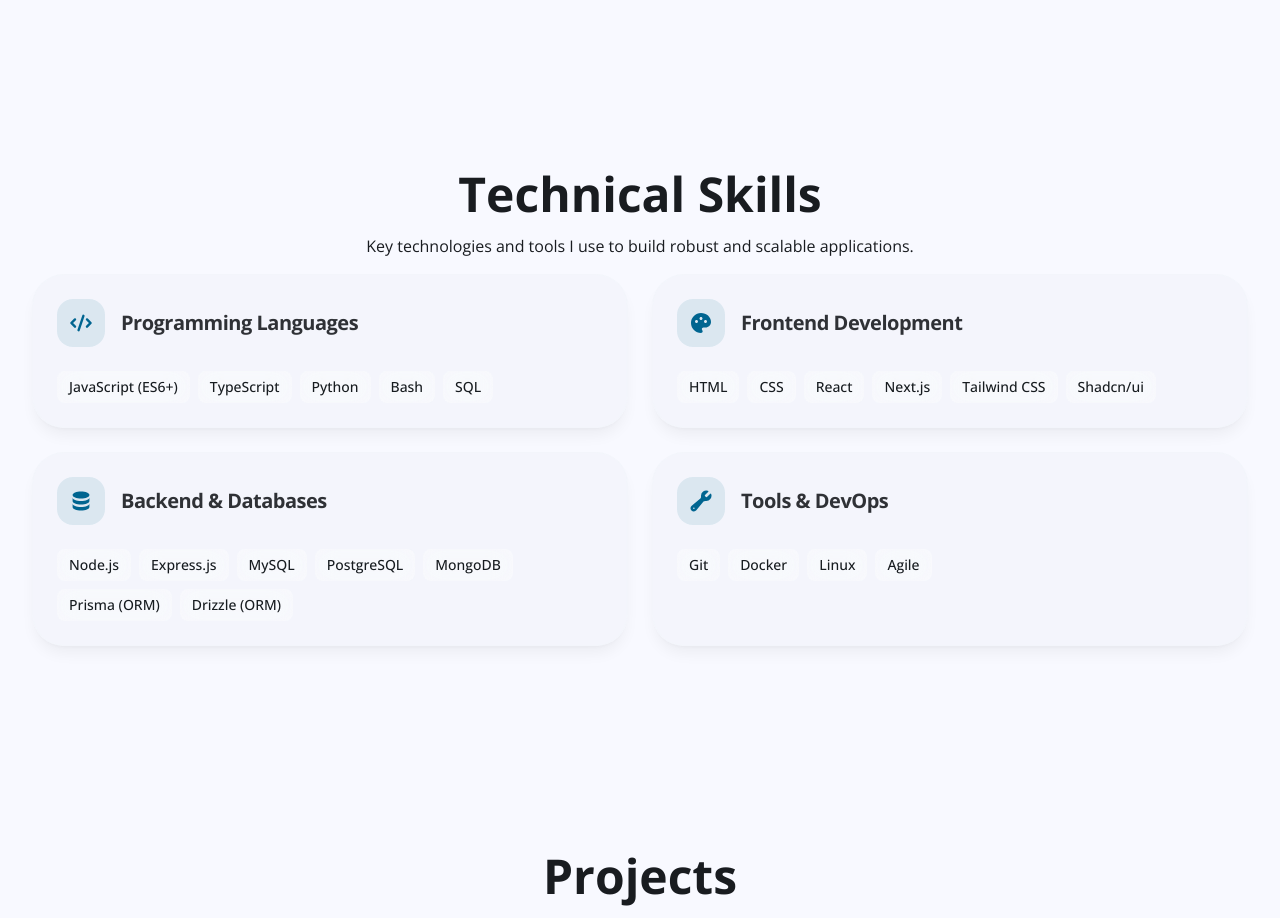
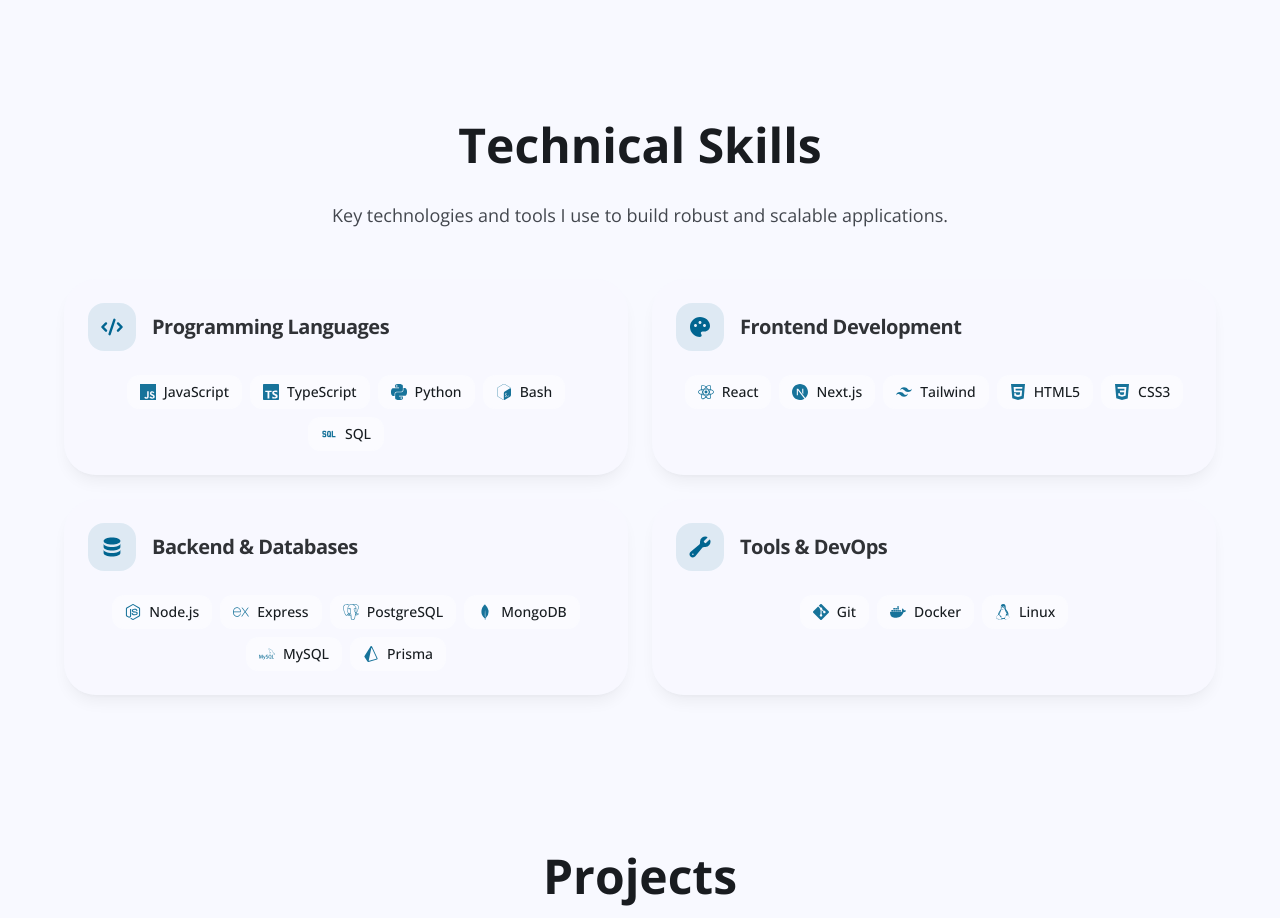
Before and after one commit to fernandobouchet/fernandobouchet.github.io, a Next.js app: page / in a window 1280 px wide. Shown: the part 820-1738 px from the top of the page. Built offline with nearby package versions, Linux system fonts and the light colour scheme.

Commit message:
feat: update 'skills' section

```diff
--- a/components/skills/skill-card.tsx
+++ b/components/skills/skill-card.tsx
@@ -2,13 +2,14 @@
 
 import { motion } from "motion/react";
 import { CardBackground } from "../projects/card/card-background";
-import { Badge } from "../ui/badge";
-import { ReactNode } from "react";
+import { ElementType, ReactNode } from "react";
+
+export type SkillItem = string | { name: string; icon: ElementType };
 
 interface Props {
   title: string;
-  icon: ReactNode; // Usamos ReactNode que es más flexible para iconos
-  items: string[];
+  icon: ReactNode;
+  items: SkillItem[];
 }
 
 const SkillCard = ({ title, icon, items }: Props) => {
@@ -26,27 +27,17 @@ const SkillCard = ({ title, icon, items }: Props) => {
       viewport={{ once: true, margin: "-50px" }}
       className="
         relative group flex flex-col h-full overflow-hidden
-        /* FORMA: Muy redondeada estilo Android 16 */
-        rounded-[32px] p-6
-        /* GLASS: Fondo secundario translúcido + Blur fuerte */
-        bg-secondary/20 dark:bg-secondary/30
+        rounded-4xl p-6
         backdrop-blur-2xl
-        /* BORDE: Sutil o inexistente (confiamos en la sombra/luz) */
-        border border-white/5
-        /* SOMBRA: Elevación suave */
         shadow-lg shadow-black/5
-        /* HOVER: Pequeña escala y aumento de luz */
-        transition-all duration-500 hover:scale-[1.02] hover:bg-secondary/40
+        transition-all duration-500
       "
     >
-      {/* Fondo animado (Asumiendo que CardBackground maneja su propio posicionamiento absolute) */}
       <div className="absolute inset-0 opacity-50 group-hover:opacity-100 transition-opacity duration-500">
         <CardBackground />
       </div>
 
-      {/* Encabezado de la Tarjeta */}
       <div className="relative z-10 mb-6 flex items-center gap-4">
-        {/* ICONO ENCAPSULADO (Estilo Material You) */}
         <div
           className="
           flex items-center justify-center w-12 h-12 rounded-2xl
@@ -64,22 +55,29 @@ const SkillCard = ({ title, icon, items }: Props) => {
         </h3>
       </div>
 
-      {/* Lista de Badges */}
-      <div className="relative z-10 flex flex-wrap gap-2">
-        {items.map((item, index) => (
-          <Badge
-            key={index}
-            text={item}
-            // Pasamos estilos extra al Badge para que sea 'Glass' también
-            className="
-              bg-white/40 dark:bg-white/5
-              hover:bg-primary/10 dark:hover:bg-primary/20
-              text-secondary-foreground font-medium
-              backdrop-blur-md border-0
-              px-3 py-1.5 rounded-lg
-            "
-          />
-        ))}
+      <div className="relative z-10 flex flex-wrap gap-2 justify-center">
+        {items.map((item, index) => {
+          const isObject = typeof item === "object";
+          const name = isObject ? item.name : item;
+          const Icon = isObject ? item.icon : null;
+
+          return (
+            <div
+              key={index}
+              className="
+                flex items-center gap-2 px-3 py-1.5 rounded-xl
+                text-sm font-medium transition-colors duration-200
+                bg-white/40 dark:bg-white/5
+                text-secondary-foreground
+                 border border-white/5
+                cursor-default select-none
+              "
+            >
+              {Icon && <Icon className="w-4 h-4 text-primary opacity-90" />}
+              <span>{name}</span>
+            </div>
+          );
+        })}
       </div>
     </motion.div>
   );
--- a/components/skills/skills.tsx
+++ b/components/skills/skills.tsx
@@ -4,9 +4,32 @@ import { useContext } from "react";
 import { SectionContainer } from "../ui/section-container";
 import { LanguageContext } from "@/context/language-context";
 import { SkillCard } from "./skill-card";
+
 import { HiCode, HiDatabase } from "react-icons/hi";
 import { HiWrench } from "react-icons/hi2";
 import { RiPaletteFill } from "react-icons/ri";
+
+import {
+  SiJavascript,
+  SiTypescript,
+  SiPython,
+  SiGnubash,
+  SiHtml5,
+  SiCss3,
+  SiReact,
+  SiNextdotjs,
+  SiTailwindcss,
+  SiNodedotjs,
+  SiExpress,
+  SiMysql,
+  SiPostgresql,
+  SiMongodb,
+  SiPrisma,
+  SiGit,
+  SiDocker,
+  SiLinux,
+} from "react-icons/si";
+import { TbSql } from "react-icons/tb";
 
 const Skills = () => {
   const { texts } = useContext(LanguageContext);
@@ -16,43 +39,61 @@ const Skills = () => {
       id: 1,
       title: texts.skills.languages,
       icon: <HiCode />,
-      items: ["JavaScript (ES6+)", "TypeScript", "Python", "Bash", "SQL"],
+      items: [
+        { name: "JavaScript", icon: SiJavascript },
+        { name: "TypeScript", icon: SiTypescript },
+        { name: "Python", icon: SiPython },
+        { name: "Bash", icon: SiGnubash },
+        { name: "SQL", icon: TbSql },
+      ],
     },
     {
       id: 2,
       title: texts.skills.frontend,
       icon: <RiPaletteFill />,
-      items: ["HTML", "CSS", "React", "Next.js", "Tailwind CSS", "Shadcn/ui"],
+      items: [
+        { name: "React", icon: SiReact },
+        { name: "Next.js", icon: SiNextdotjs },
+        { name: "Tailwind", icon: SiTailwindcss },
+        { name: "HTML5", icon: SiHtml5 },
+        { name: "CSS3", icon: SiCss3 },
+      ],
     },
     {
       id: 3,
       title: texts.skills.backend,
       icon: <HiDatabase />,
       items: [
-        "Node.js",
-        "Express.js",
-        "MySQL",
-        "PostgreSQL",
-        "MongoDB",
-        "Prisma (ORM)",
-        "Drizzle (ORM)",
+        { name: "Node.js", icon: SiNodedotjs },
+        { name: "Express", icon: SiExpress },
+        { name: "PostgreSQL", icon: SiPostgresql },
+        { name: "MongoDB", icon: SiMongodb },
+        { name: "MySQL", icon: SiMysql },
+        { name: "Prisma", icon: SiPrisma },
       ],
     },
     {
       id: 5,
       title: texts.skills.tools,
       icon: <HiWrench />,
-      items: ["Git", "Docker", "Linux", "Agile"],
+      items: [
+        { name: "Git", icon: SiGit },
+        { name: "Docker", icon: SiDocker },
+        { name: "Linux", icon: SiLinux },
+      ],
     },
   ];
 
   return (
     <SectionContainer sectionId="skills">
-      <h2 className="section-title">{texts.skills.title}</h2>
-      <p className="text-center pb-4">{texts.skills.p1}</p>
-      <div className="grid grid-cols-1 sm:grid-cols-2 gap-6 px-4">
-        {SkillsSections.length > 0 &&
-          SkillsSections.map((section) => (
+      <div className="flex flex-col items-center w-full max-w-6xl">
+        <h2 className="section-title mb-4">{texts.skills.title}</h2>
+        <p className="text-center text-lg text-muted-foreground max-w-2xl mb-12 leading-relaxed">
+          {texts.skills.p1}
+        </p>
+
+        <div className="grid grid-cols-1 md:grid-cols-2 gap-6 w-full">
+          {SkillsSections.map((section) => (
             <SkillCard
               key={section.id}
               title={section.title}
@@ -60,6 +101,7 @@ const Skills = () => {
               items={section.items}
             />
           ))}
+        </div>
       </div>
     </SectionContainer>
   );
```
